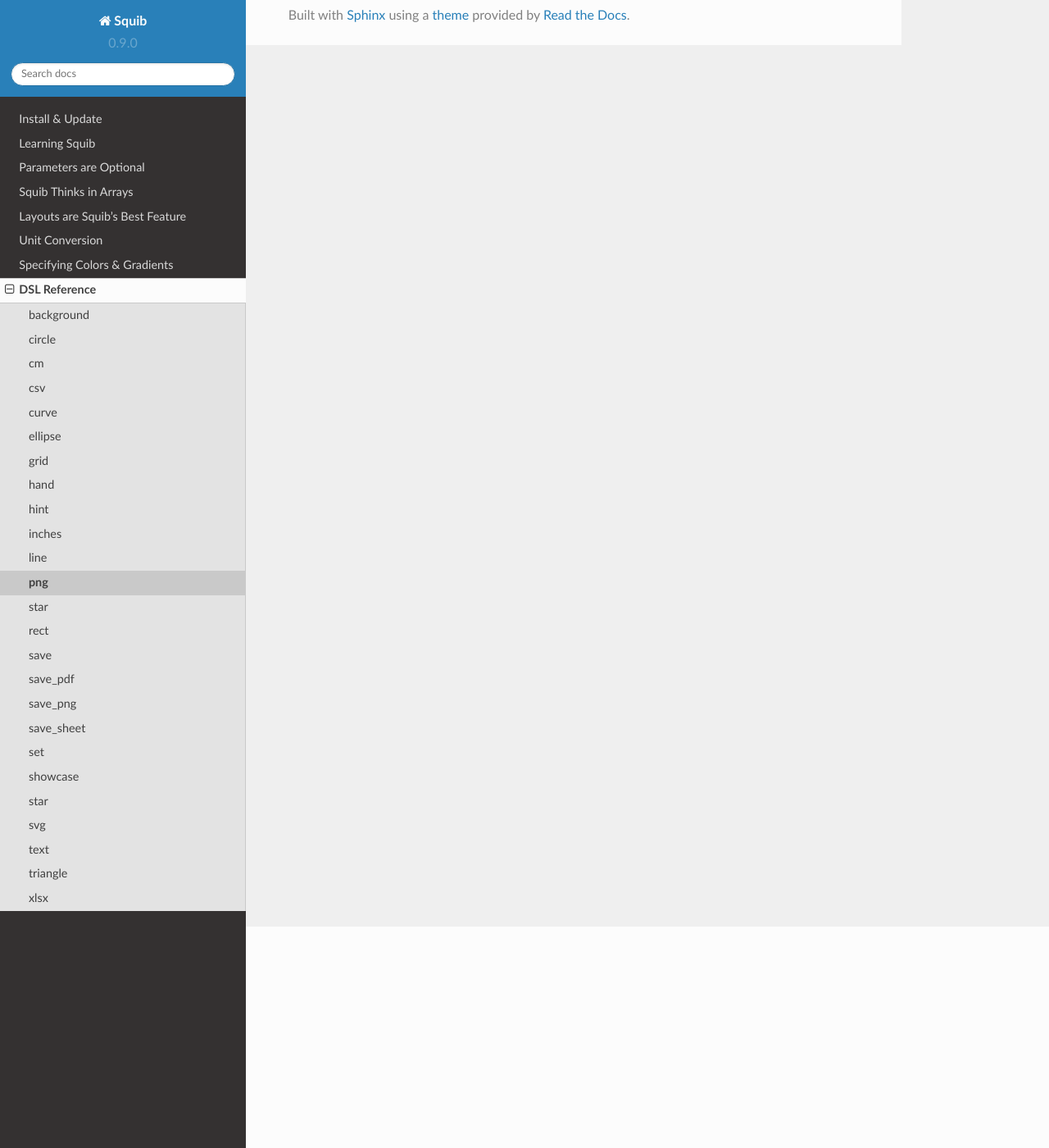
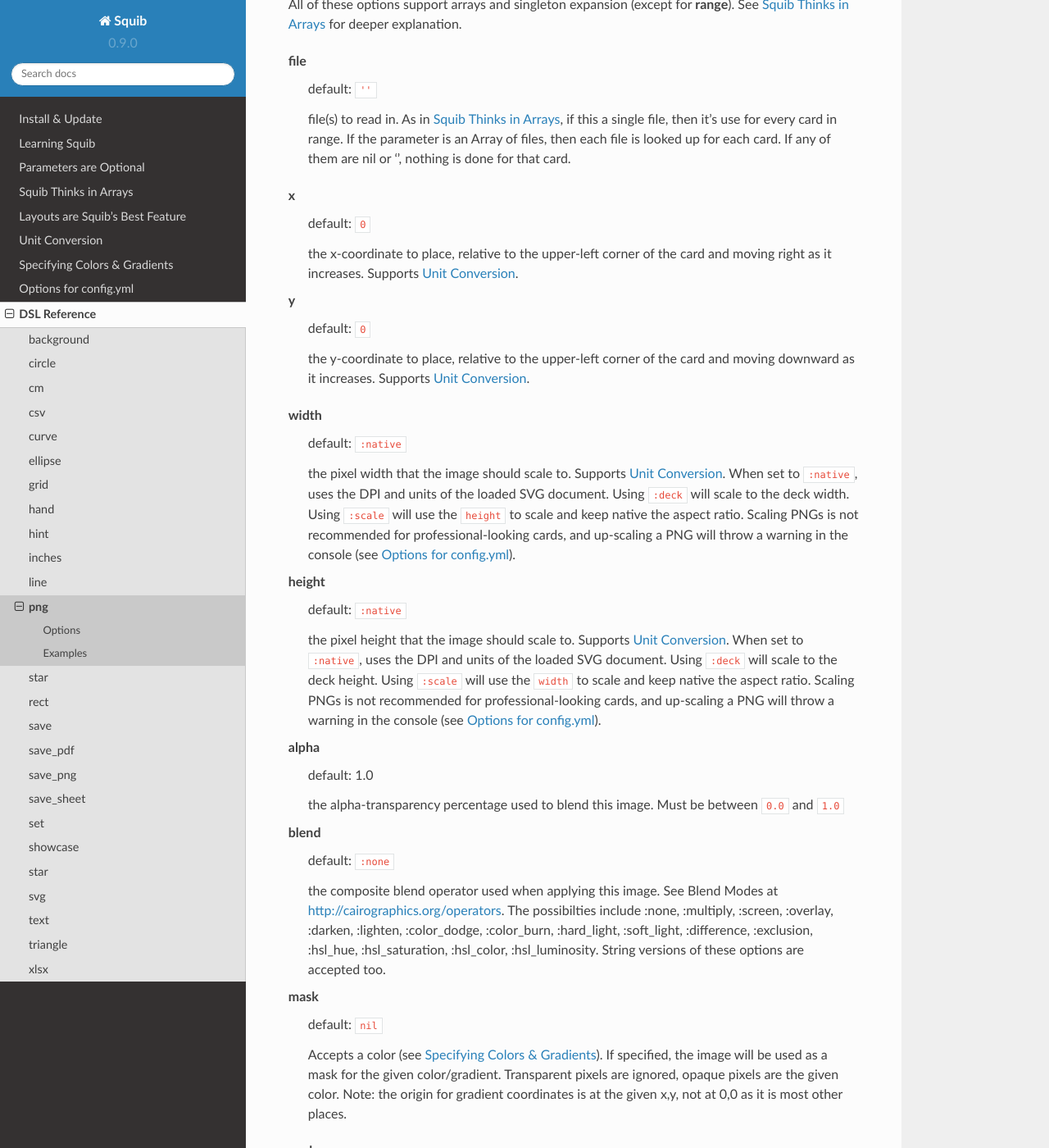
Before and after one commit to andymeneely/squib, a Sphinx documentation site: the page built from docs/dsl/png.rst, in a window 1280 px wide and 1400 px high, scrolled down 270 px. Shown: the whole window at 82% size. Built offline with Sphinx 7.4.7 and the Read the Docs theme 2.0.0, drawn with Linux system fonts in a browser that asks for light colours; pages that are not in the unit, such as notebooks, are missing from menus; some of the changed text lies outside the part shown.

Commit message:
docs: png and hint ported over

```diff
--- /dev/null
+++ b/docs/args/transform.rst
@@ -0,0 +1,49 @@
+angle
+  default: ``0``
+
+  Rotation of the in radians. Note that this rotates around the upper-left corner, making the placement of x-y coordinates slightly tricky.
+
+crop_x
+  default: ``0``
+
+  Crop the loaded image at this x coordinate. Supports :doc:`/units`.
+
+crop_y
+  default: ``0``
+
+  Crop the loaded image at this y coordinate. Supports :doc:`/units`.
+
+crop_corner_radius
+  default: ``0``
+
+  Radius for rounded corners, both x and y. When set, overrides crop_corner_x_radius and crop_corner_y_radius. Supports :doc:`/units`.
+
+crop_corner_x_radius
+  default: ``0``
+
+  x radius for rounded corners of cropped image. Supports :doc:`/units`.
+
+crop_corner_y_radius
+  default: ``0``
+
+  y radius for rounded corners of cropped image. Supports :doc:`/units`.
+
+crop_width
+  default: ``:native``
+
+  Width of the cropped image. Supports :doc:`/units`.
+
+crop_height
+  default: ``:native``
+
+  Height of the cropped image. Supports :doc:`/units`.
+
+flip_horiztonal
+  default: ``false``
+
+  Flip this image about its center horizontally (i.e. left becomes right and vice versa).
+
+flip_vertical
+  default: ``false``
+
+  Flip this image about its center verticall (i.e. top becomes bottom and vice versa).
--- /dev/null
+++ b/docs/config.rst
@@ -0,0 +1,2 @@
+Options for config.yml
+======================
--- a/docs/dsl/png.rst
+++ b/docs/dsl/png.rst
@@ -1,2 +1,49 @@
 png
----
+===
+
+Renders PNG images.
+
+Options
+-------
+.. include:: /args/expansion.rst
+
+file
+  default: ``''``
+
+  file(s) to read in. As in :doc:`/arrays`, if this a single file, then it's use for every card in range. If the parameter is an Array of files, then each file is looked up for each card. If any of them are nil or '', nothing is done for that card.
+
+.. include:: /args/xy.rst
+
+width
+  default: ``:native``
+
+  the pixel width that the image should scale to. Supports :doc:`/units`. When set to ``:native``, uses the DPI and units of the loaded SVG document. Using ``:deck`` will scale to the deck width. Using ``:scale`` will use the ``height`` to scale and keep native the aspect ratio. Scaling PNGs is not recommended for professional-looking cards, and up-scaling a PNG will throw a warning in the console (see :doc:`/config`).
+
+height
+  default: ``:native``
+
+  the pixel height that the image should scale to. Supports :doc:`/units`. When set to ``:native``, uses the DPI and units of the loaded SVG document. Using ``:deck`` will scale to the deck height. Using ``:scale`` will use the ``width`` to scale and keep native the aspect ratio. Scaling PNGs is not recommended for professional-looking cards, and up-scaling a PNG will throw a warning in the console (see :doc:`/config`).
+
+alpha
+  default: 1.0
+
+  the alpha-transparency percentage used to blend this image. Must be between ``0.0`` and ``1.0``
+
+blend
+  default: ``:none``
+
+  the composite blend operator used when applying this image. See Blend Modes at http://cairographics.org/operators.
+  The possibilties include :none, :multiply, :screen, :overlay, :darken, :lighten, :color_dodge, :color_burn, :hard_light, :soft_light, :difference, :exclusion, :hsl_hue, :hsl_saturation, :hsl_color, :hsl_luminosity. String versions of these options are accepted too.
+
+mask
+  default: ``nil``
+
+  Accepts a color (see :doc:`/colors`). If specified, the image will be used as a mask for the given color/gradient. Transparent pixels are ignored, opaque pixels are the given color. Note: the origin for gradient coordinates is at the given x,y, not at 0,0 as it is most other places.
+
+.. include:: /args/transform.rst
+
+.. include:: /args/range.rst
+.. include:: /args/layout.rst
+
+Examples
+--------
--- a/docs/index.rst
+++ b/docs/index.rst
@@ -14,6 +14,7 @@ Contents:
    layouts
    units
    colors
+   config
    get_help
    dsl/index.rst
 
```
Also changed, not shown: docs/dsl/hint.rst (+14 -1 lines).
